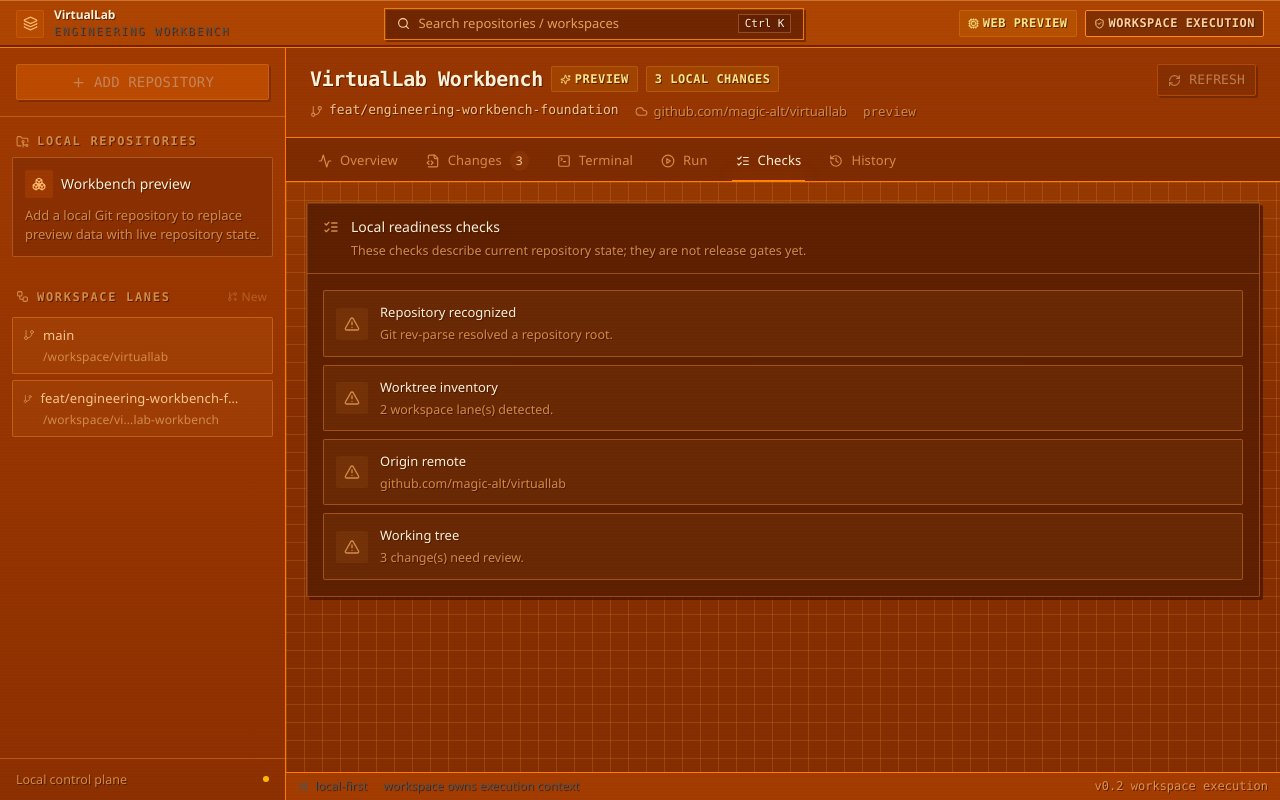
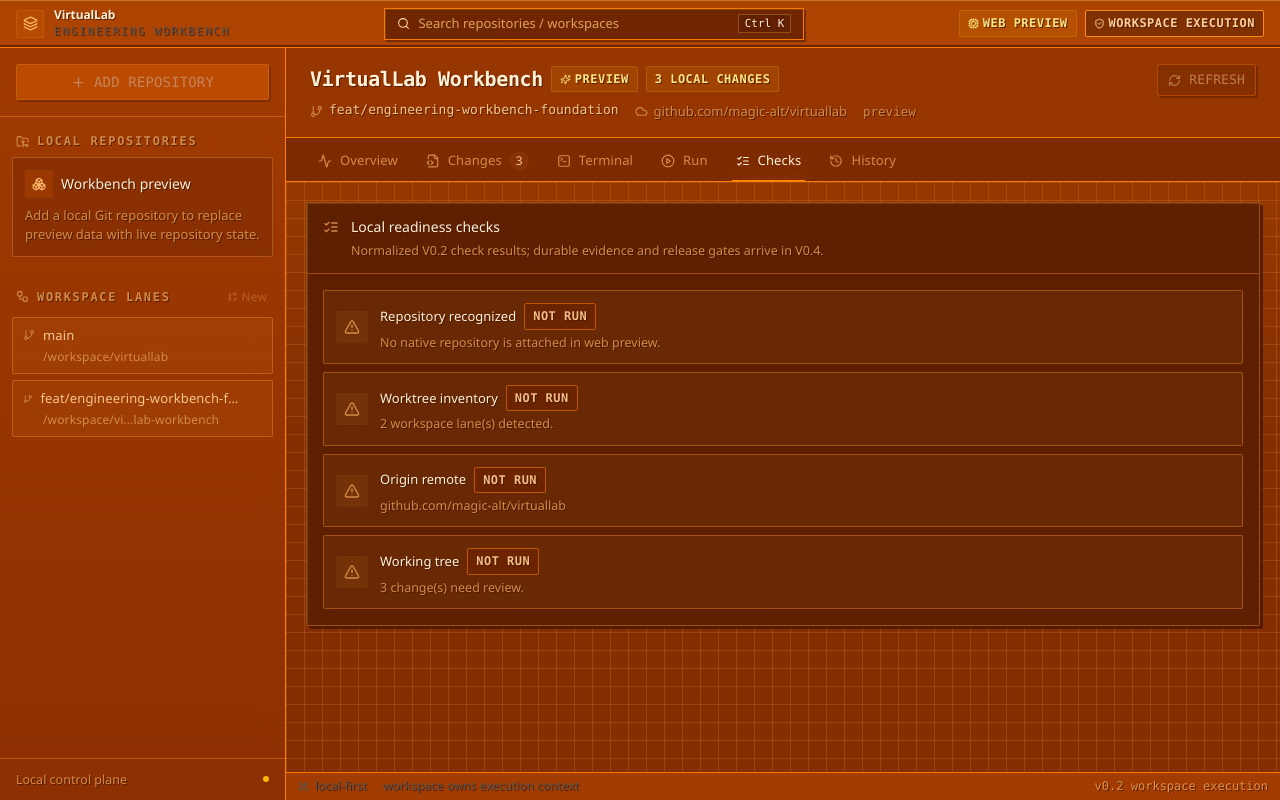
Before and after one commit to magic-alt/virtuallab, a React (Vite) app: page / in a window 1280 px wide. Both pictures are taken after a click on the button "Checks". Built offline with nearby package versions, Linux system fonts and the light colour scheme.

Commit message:
feat: restore workspace context and normalize local checks

```diff
--- a/src/features/shell/WorkbenchShell.tsx
+++ b/src/features/shell/WorkbenchShell.tsx
@@ -39,6 +39,7 @@
     addRepository,
     removeRepository,
     setActiveRepository,
+    saveWorkspaceState,
   } = useWorkbenchStore();
 
   const activeRepository = useMemo(
@@ -80,8 +81,35 @@
       setError(null);
       return;
     }
-    void loadSnapshot(activeRepository.path).catch(() => undefined);
-  }, [activeRepository, loadSnapshot]);
+    const saved = useWorkbenchStore.getState().workspaceStates[activeRepository.id];
+    const preferredPath = saved?.activeWorktreePath || activeRepository.path;
+    const preferredTab = saved?.activeTab ?? "overview";
+
+    setTab(preferredTab);
+    void loadSnapshot(preferredPath)
+      .then((next) => {
+        saveWorkspaceState({
+          repositoryId: activeRepository.id,
+          activeWorktreePath: next.root,
+          activeTab: preferredTab,
+          updatedAt: Date.now(),
+        });
+      })
+      .catch(() => {
+        if (preferredPath === activeRepository.path) return;
+        void loadSnapshot(activeRepository.path)
+          .then((next) => {
+            saveWorkspaceState({
+              repositoryId: activeRepository.id,
+              activeWorktreePath: next.root,
+              activeTab: "overview",
+              updatedAt: Date.now(),
+            });
+            setTab("overview");
+          })
+          .catch(() => undefined);
+      });
+  }, [activeRepository, loadSnapshot, saveWorkspaceState]);
 
   useEffect(() => {
     if (!isDesktopRuntime() || !activeRepository || !snapshot.root) return;
@@ -131,6 +159,12 @@
         path: next.root,
         lastOpenedAt: Date.now(),
       });
+      saveWorkspaceState({
+        repositoryId: id,
+        activeWorktreePath: next.root,
+        activeTab: "overview",
+        updatedAt: Date.now(),
+      });
       setSnapshot(next);
       setTab("overview");
     } catch (err) {
@@ -150,7 +184,13 @@
       baseRef,
       targetPath,
     );
-    await loadSnapshot(created.path);
+    const next = await loadSnapshot(created.path);
+    saveWorkspaceState({
+      repositoryId: activeRepository.id,
+      activeWorktreePath: next.root,
+      activeTab: "overview",
+      updatedAt: Date.now(),
+    });
     setTab("overview");
   };
 
@@ -166,7 +206,14 @@
         await loadSnapshot(activeRepository.path);
       }
       await removeWorktree(activeRepository.path, path);
-      await loadSnapshot(activeRepository.path);
+      const next = await loadSnapshot(activeRepository.path);
+      saveWorkspaceState({
+        repositoryId: activeRepository.id,
+        activeWorktreePath: next.root,
+        activeTab: "overview",
+        updatedAt: Date.now(),
+      });
+      setTab("overview");
     } catch (err) {
       setError(err instanceof Error ? err.message : String(err));
     }
@@ -232,11 +279,22 @@
           repositoryActionsEnabled={native}
           onSelect={(id) => {
             setActiveRepository(id);
-            setTab("overview");
           }}
           onRemove={removeRepository}
           onNewWorkspace={() => setWorkspaceDialog(true)}
-          onSelectWorkspace={(path) => void loadSnapshot(path).catch(() => undefined)}
+          onSelectWorkspace={(path) => {
+            if (!activeRepository) return;
+            void loadSnapshot(path)
+              .then((next) => {
+                saveWorkspaceState({
+                  repositoryId: activeRepository.id,
+                  activeWorktreePath: next.root,
+                  activeTab: tab,
+                  updatedAt: Date.now(),
+                });
+              })
+              .catch(() => undefined);
+          }}
           onRemoveWorkspace={(path) => void deleteWorkspace(path)}
           workspaceActionsEnabled={native && Boolean(activeRepository)}
         />
@@ -257,7 +315,17 @@
             profileRepositoryRoot={activeRepository?.path ?? snapshot.root}
             tab={tab}
             isPreview={isPreview}
-            onTabChange={setTab}
+            onTabChange={(nextTab) => {
+              setTab(nextTab);
+              if (!activeRepository) return;
+              saveWorkspaceState({
+                repositoryId: activeRepository.id,
+                activeWorktreePath:
+                  activePathRef.current ?? snapshot.root ?? activeRepository.path,
+                activeTab: nextTab,
+                updatedAt: Date.now(),
+              });
+            }}
           />
 
           <footer className="vl-footer flex h-7 shrink-0 items-center justify-between border-t px-3 text-[10px] text-stone-600">
--- a/src/features/workspace/WorkspaceContent.tsx
+++ b/src/features/workspace/WorkspaceContent.tsx
@@ -17,6 +17,7 @@
 import { ProcessRunner } from "@/features/execution/ProcessRunner";
 import { TerminalWorkspace } from "@/features/terminal/TerminalWorkspace";
 import { isDesktopRuntime } from "@/lib/backend";
+import { repositoryCheckResults } from "@/lib/checks";
 import { cn, compactPath, formatCommitTime } from "@/lib/utils";
 import type {
   RepositorySnapshot,
@@ -277,66 +278,64 @@
   snapshot: RepositorySnapshot;
   isPreview: boolean;
 }) {
-  const checks = [
-    {
-      label: "Repository recognized",
-      detail: "Git rev-parse resolved a repository root.",
-      ok: !isPreview,
-    },
-    {
-      label: "Worktree inventory",
-      detail: `${snapshot.worktrees.length} workspace lane(s) detected.`,
-      ok: !isPreview && snapshot.worktrees.length > 0,
-    },
-    {
-      label: "Origin remote",
-      detail: snapshot.remoteUrl ?? "No origin remote configured.",
-      ok: !isPreview && Boolean(snapshot.remoteUrl),
-    },
-    {
-      label: "Working tree",
-      detail:
-        snapshot.dirtyCount === 0
-          ? "No local changes."
-          : `${snapshot.dirtyCount} change(s) need review.`,
-      ok: !isPreview && snapshot.dirtyCount === 0,
-      warning: !isPreview && snapshot.dirtyCount > 0,
-    },
-  ];
+  const checks = repositoryCheckResults(snapshot, isPreview);
 
   return (
     <div className="mx-auto max-w-[980px]">
       <Panel
         title="Local readiness checks"
-        subtitle="These checks describe current repository state; they are not release gates yet."
+        subtitle="Normalized V0.2 check results; durable evidence and release gates arrive in V0.4."
         icon={<ListChecks size={16} />}
       >
         <div className="space-y-2">
-          {checks.map((check) => (
+          {checks.map((check) => {
+            const passing = check.status === "pass";
+            const warning = check.status === "warn";
+            const failing = check.status === "fail";
+
+            return (
               <div
-              key={check.label}
+                key={check.id}
                 className="flex items-center gap-3 rounded-xl border border-white/[0.06] bg-white/[0.025] p-3"
               >
                 <div
                   className={cn(
                     "flex size-8 shrink-0 items-center justify-center rounded-lg",
-                  check.ok
+                    passing
                       ? "bg-emerald-400/10 text-emerald-300"
-                    : check.warning
+                      : warning
                         ? "bg-amber-400/10 text-amber-300"
+                        : failing
+                          ? "bg-rose-400/10 text-rose-300"
                           : "bg-white/[0.04] text-slate-600",
                   )}
                 >
-                {check.ok ? <CheckCircle2 size={16} /> : <TriangleAlert size={16} />}
+                  {passing ? <CheckCircle2 size={16} /> : <TriangleAlert size={16} />}
                 </div>
-              <div className="min-w-0">
+                <div className="min-w-0 flex-1">
+                  <div className="flex items-center gap-2">
                     <div className="text-xs font-medium text-slate-200">{check.label}</div>
+                    <Badge
+                      tone={
+                        passing
+                          ? "green"
+                          : warning
+                            ? "orange"
+                            : failing
+                              ? "red"
+                              : "neutral"
+                      }
+                    >
+                      {check.status.replace("_", " ")}
+                    </Badge>
+                  </div>
                   <div className="mt-1 truncate text-[11px] text-slate-600" title={check.detail}>
                     {check.detail}
                   </div>
                 </div>
               </div>
-          ))}
+            );
+          })}
         </div>
       </Panel>
     </div>
```
Also changed, not shown: 2 other files (tests, documents, lock files or other folders). Lines whose indentation alone changed are shown as unchanged.
